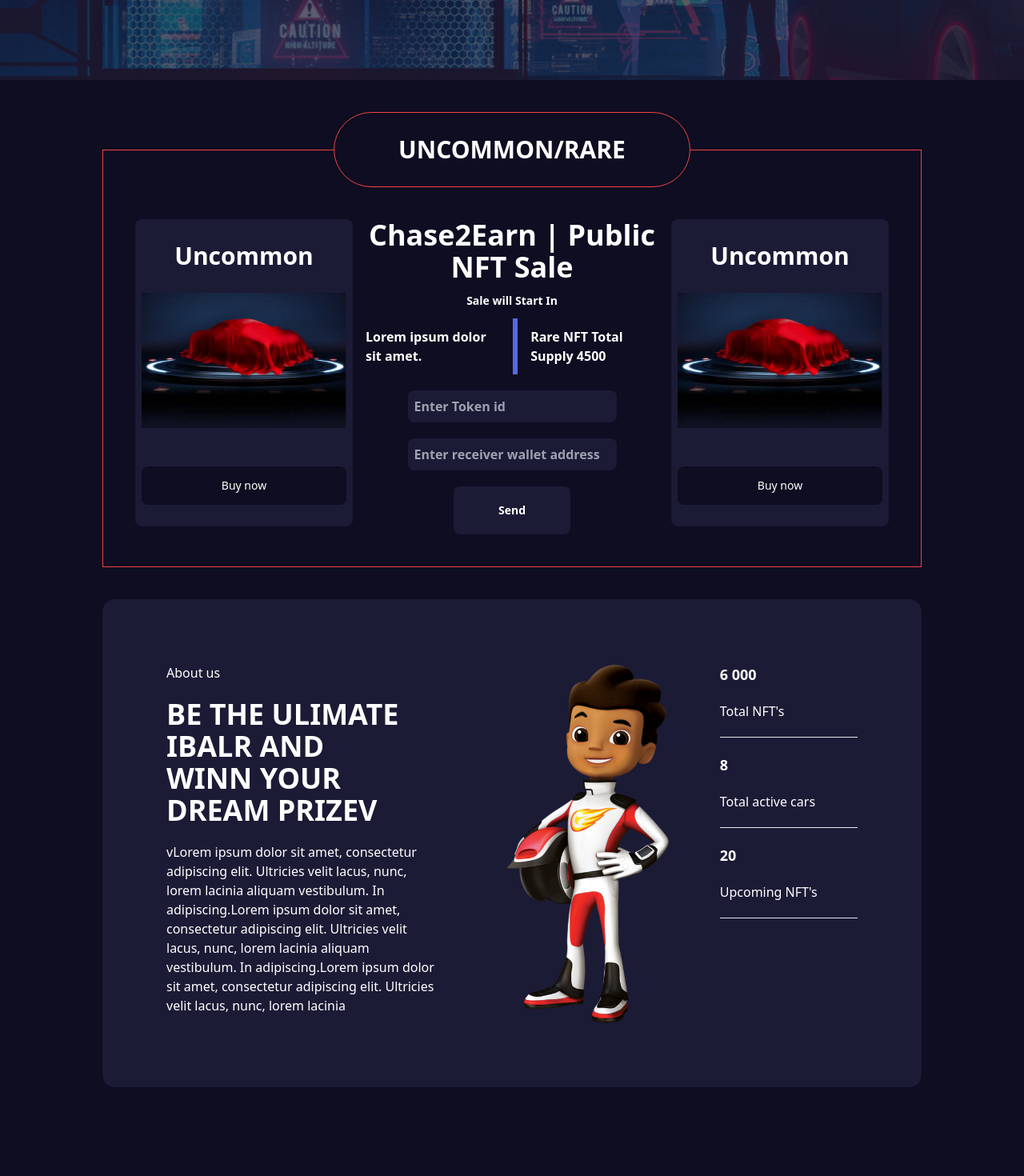
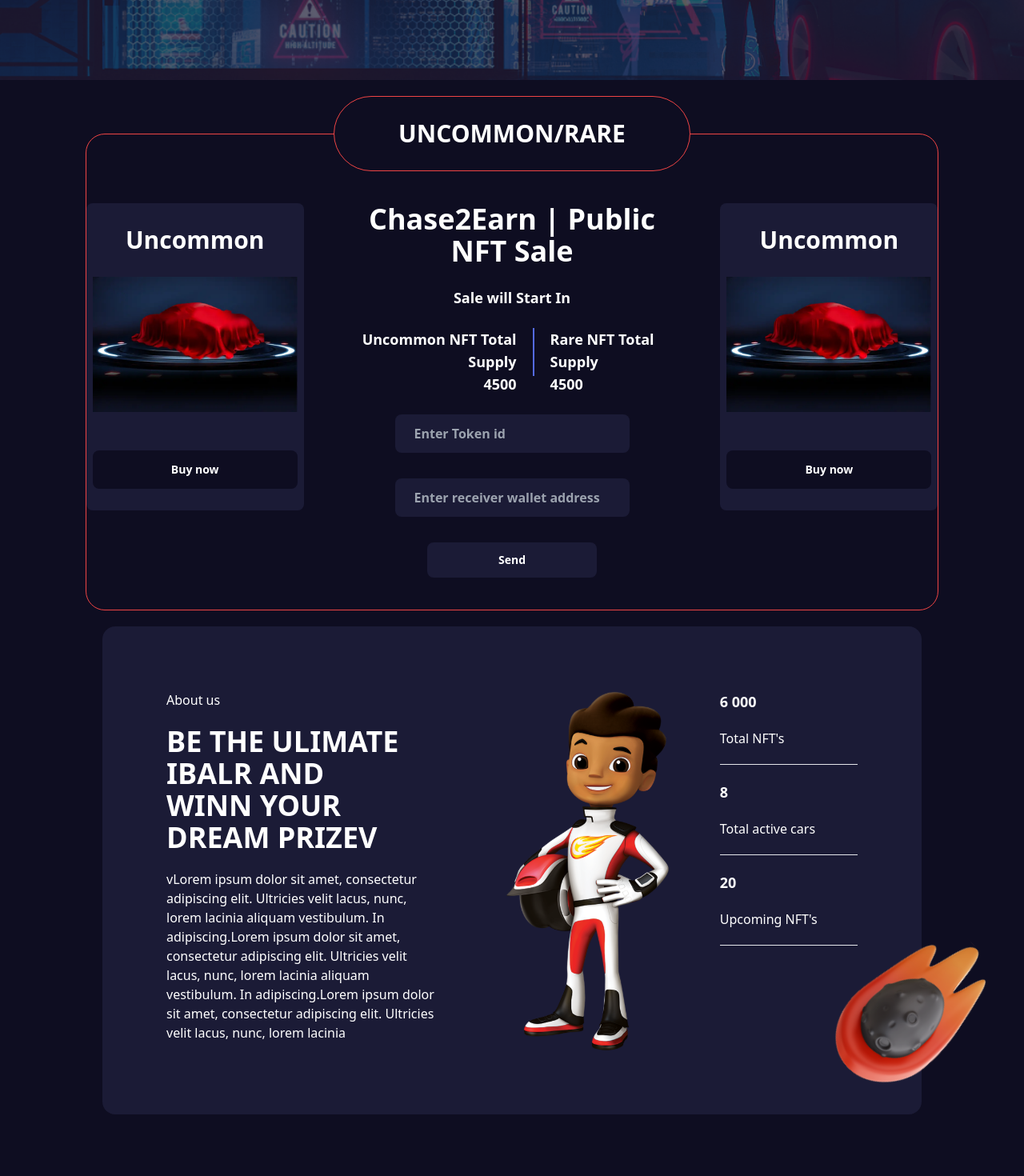
Before and after one commit to hashirnouman/nft-dapp-clone, a React (Vite) app: page / in a window 1280 px wide. Shown: the part 700-2170 px from the top of the page at 80% size. Built offline with nearby package versions, Linux system fonts and the light colour scheme.

Commit message:
image added

```diff
--- a/src/views/Home/Home.tsx
+++ b/src/views/Home/Home.tsx
@@ -10,6 +10,7 @@
 import { CoinbaseWalletSDK } from "@coinbase/wallet-sdk/dist/CoinbaseWalletSDK";
 import abi from "../../utils/abi.json";
 import Navbar from "../../components/Navbar";
+import commet from "../../assets/commet.svg";
 const providerOptions = {
   coinbasewallet: {
     package: CoinbaseWalletSDK,
@@ -93,7 +94,7 @@
     }
   };
   return (
-    <div className="overflow-hidden sm:overflow-x-scroll">
+    <div className="overflow-hidden sm:overflow-x-hidden">
       <div className={styles.herosection} id={styles.overlay}>
         <Navbar action={connectWallet} status={web3provider} />
         <div className="flex justify-center text-white align-center pt-40">
@@ -114,12 +115,11 @@
           </div>
         </div>
       </div>
-      <div className="flex justify-center my-10">
-        <fieldset className="border border-red-500 w-4/5">
+      <div className="flex justify-center my-5">
+        <fieldset className="border border-red-500 rounded-3xl w-10/12 py-10">
           <legend className="border border-red-500 text-center rounded-full text-white px-20 py-7 text-3xl font-extrabold lg:px-10 lg:text-2xl md:text-xl md:px-8">
             UNCOMMON/RARE
           </legend>
-
           <CountDownSection
             sendNft={sendNft}
             setAccount={setAccount2}
@@ -128,6 +128,7 @@
         </fieldset>
       </div>
 
+      <img src={commet} alt="commet" className={styles.bottomright} />
       <Aboutus />
       <Footer />
     </div>
--- a/src/views/Home/components/Aboutus.tsx
+++ b/src/views/Home/components/Aboutus.tsx
@@ -2,11 +2,12 @@
 import styles from "./styles/Aboutus.module.css";
 import ecllipse from "../../../assets/Ellipse.svg";
 import avatar from "../../../assets/avatar.svg";
+import commet from "../../../assets/commet.svg";
 type Props = {};
 
 const Aboutus = (props: Props) => {
   return (
-    <div className="bg-background flex justify-center w-full">
+    <div className="flex justify-center w-full">
       <div className="p-20 bg-foreground text-white w-4/5 rounded-2xl mb-28 lg:w-5/5 lg:p-5  ">
         <div className="flex space-x-16  lg:flex-col lg:space-y-20 lg:align-middle">
           <div className="flex-col space-y-5 w-2/5 lg:w-4/5">
--- a/src/views/Home/components/CountDownSection.tsx
+++ b/src/views/Home/components/CountDownSection.tsx
@@ -8,39 +8,42 @@
 };
 const CountDownSection = ({ sendNft, setAccount, setTokenId }: Props) => {
   return (
-    <div className="flex justify-center p-10 rounded-xl space-x-4 lg:flex-col lg:space-y-5 lg:items-center">
+    <div className="flex justify-center space-x-12 text-white font-bold lg:flex-col lg:items-center lg:space-y-6">
       <Card />
-      <div className="text-white font-bold ">
-        <h1 className="text-4xl lg:text-xl text-center">
-          Chase2Earn | Public NFT Sale
-        </h1>
-        <p className="text-sm text-center p-3">Sale will Start In</p>
-        <div className="flex justify-center items-center space-x-4">
-          <p className="text-base">Lorem ipsum dolor sit amet.</p>
+      <div className="space-y-6">
+        <div className="text-4xl text-center">Chase2Earn | Public NFT Sale</div>
+        <p className="text-lg text-center">Sale will Start In</p>
+        <div className="flex space-x-5">
+          <p className="text-lg text-right">
+            Uncommon NFT Total Supply <br /> 4500
+          </p>
           <div className={styles.vl}></div>
-          <p className="text-base">Rare NFT Total Supply 4500</p>
+          <p className="text-lg text-left">
+            Rare NFT Total Supply <br /> 4500
+          </p>
         </div>
-        <form onSubmit={(e) => sendNft(e)}>
-          <div className="flex flex-col w-5/5 items-center space-y-5 mt-5">
+        <form
+          onSubmit={(e) => sendNft(e)}
+          className=" flex flex-col justify-center items-center space-y-8"
+        >
           <input
-              className="w-5/5 bg-foreground p-2 rounded-lg"
+            className="bg-foreground px-6 py-3 rounded-lg"
             placeholder="Enter Token id"
             onChange={(e) => setTokenId(e.target.value)}
             required
           />
           <input
-              className="w-5/5 bg-foreground p-2 rounded-lg"
+            className=" bg-foreground px-6 py-3 rounded-lg"
             placeholder="Enter receiver wallet address"
             onChange={(e) => setAccount(e.target.value)}
             required
           />
           <button
             type="submit"
-              className="text-sm p-5 text-white bg-foreground rounded-lg w-2/5"
+            className="text-sm p-3 text-white bg-foreground rounded-lg  w-1/2"
           >
             Send
           </button>
-          </div>
         </form>
       </div>
       <Card />
--- a/src/views/Home/components/Footer.tsx
+++ b/src/views/Home/components/Footer.tsx
@@ -14,7 +14,7 @@
           <div>Contact</div>
         </div>
       </div>
-      <div className="flex justify-center space-x-8 sm:space-x-2 ">
+      <div className="flex justify-center space-x-8 sm:space-x-0 ">
         <FaFacebookF color="#f4f4f4" size={25} />
         <FaInstagram color="#f4f4f4" size={25} />
         <FaTwitter color="#f4f4f4" size={25} />
--- a/src/views/Home/components/styles/CountDownSection.module.css
+++ b/src/views/Home/components/styles/CountDownSection.module.css
@@ -1,4 +1,4 @@
 .vl {
-  border-left: 6px solid #546ae5;
-  height: 70px;
+  border-left: 2px solid #546ae5;
+  height: 60px;
 }
--- a/src/views/Home/styles/Home.module.css
+++ b/src/views/Home/styles/Home.module.css
@@ -5,12 +5,17 @@
   height: 100vh;
   width: 100vw;
   box-shadow: inset 0 0 0 2000px rgba(27, 27, 54, 0.7);
-
 }
 
 .border {
   border: 0.5px solid red;
 }
+.bottomright {
+  position: absolute;
+  right: 9px;
+  margin-top: 350px;
+}
+
 .borderTitle {
   border: 0.5px solid red;
   border-radius: 50px;
```
Also changed, not shown: src/assets/commet.svg (added). Lines whose indentation alone changed are shown as unchanged.
